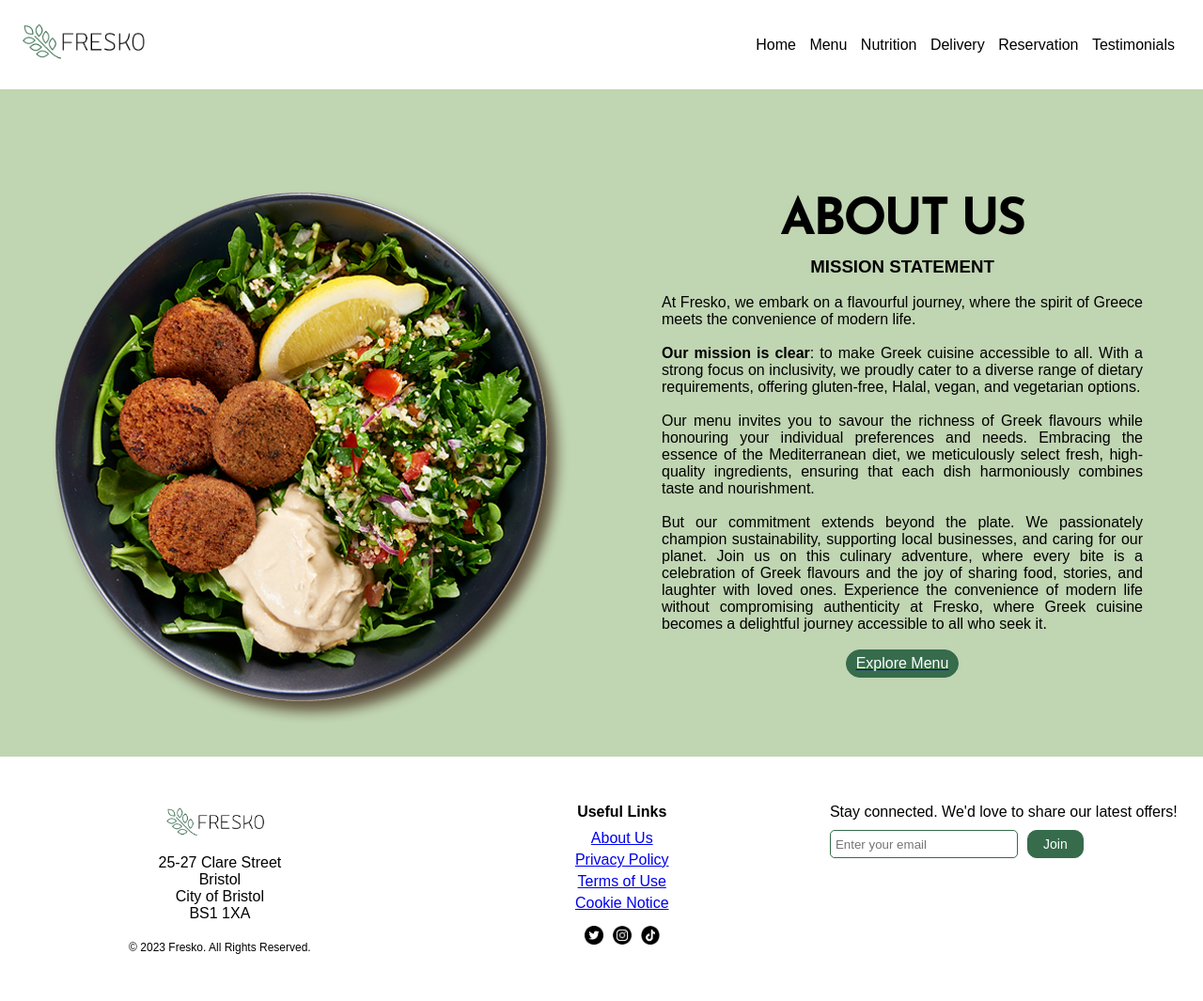
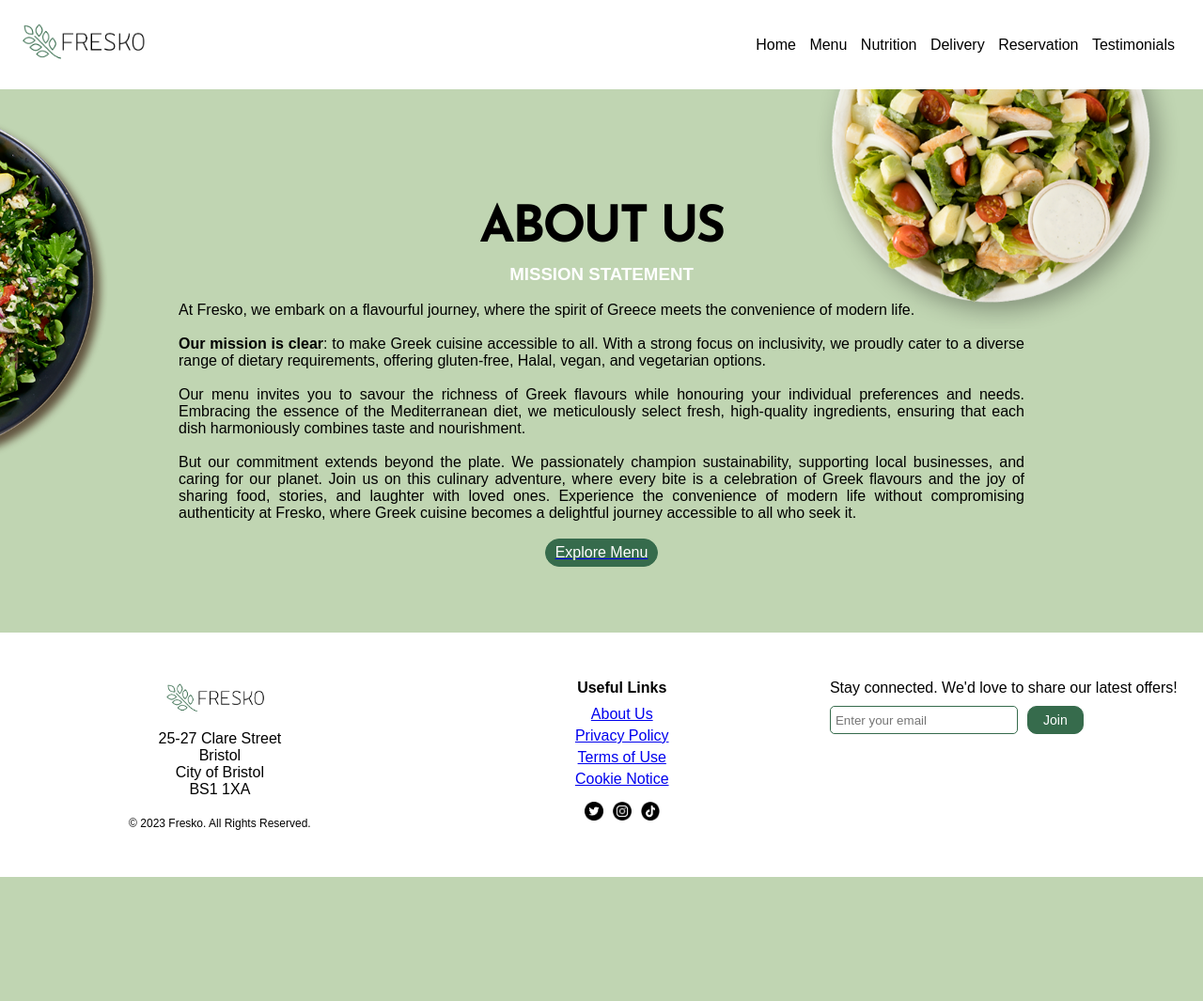
Before and after one commit to granolaameobi/fresko, a Flask app: page /about-us in a window 1280 px wide. Shown: the whole page at 94% size. After the commit the page ends 933 px from the top, so only its background shows below. Run offline with Flask 2, Linux system fonts and the light colour scheme; some web fonts are replaced.

Commit message:
feat: additional modifications to some pages

```diff
--- a/static/css/style.css
+++ b/static/css/style.css
@@ -309,8 +309,64 @@ h1, .menu-button, img {
     width: 220px;
   }
 
-  .delivery-page-contents {
+  .page-contents {
     position: relative;
     margin: 0 auto;
     max-width: 1000px;
   }
+
+  .aboutus-image {
+    position: absolute;
+}
+
+#falafel-image {
+    left: -275px;
+    top: 100px;
+    height: 400px;
+    width: 400px;
+    z-index: -1;
+}
+
+#bowl1-image {
+    right: 0px;
+    top: -50px;
+    height: 400px;
+    width: 450px;
+    z-index: -1;
+}
+
+.mission-title {
+    color: white;
+}
+
+.tomato_garlic {
+    position: absolute;
+    left: -200px;
+    top: 120px;
+    width: 500px;
+    z-index: -1;
+}
+
+.lemon_slice {
+    position: absolute;
+    left: 150px;
+    top: 50px;
+    width: 200px;
+    z-index: -1;
+}
+
+.salad_throw {
+    position: absolute;
+    right: 30px;
+    top: 673px;
+    width: 300px;
+    z-index: -1;
+}
+
+.tomato_chilli {
+    position: absolute;
+    right: 0px;
+    top: 1000px;
+    width: 400px;
+    z-index: -1;
+}
--- a/templates/about-us.html
+++ b/templates/about-us.html
@@ -3,11 +3,11 @@
 {% block title %}Fresko | About Us{% endblock %}
 
 {% block content %}
-    <div class="center">
-        <img src="static/images/falafel.png" alt="Falafel" width="50px" height="50px">
+<br><br><br><br>
+    <div class="page-contents">
         <div class="content">
             <h1 class="section-title">ABOUT US</h1>
-            <h3>MISSION STATEMENT</h3>
+            <h3 class="mission-title">MISSION STATEMENT</h3>
             <br>
             <div class="justify">
                 <p>At Fresko, we embark on a flavourful journey, where the spirit of Greece meets the convenience of modern life.<br><br>
@@ -25,4 +25,7 @@
             </a>
         </div>
     </div>
+
+    <img src="static/images/falafel.png" alt="Falafel" class="aboutus-image" id="falafel-image">
+    <img src="static/images/salad_bowl_1.png" alt="Bowl_1" class="aboutus-image" id="bowl1-image">
 {% endblock %}
--- a/templates/cookies.html
+++ b/templates/cookies.html
@@ -81,6 +81,6 @@
 </div>
 </div>
 
-<img src="/static/images/kebab_skewers.png" alt="Kebab Skewers" style="float: right; margin: -500px 0 0 0; width: 300px;">
+<img src="/static/images/tomato_chilli.png" alt="Tomato Chilli" class="tomato_chilli">
 
 {% endblock %}
--- a/templates/delivery.html
+++ b/templates/delivery.html
@@ -4,7 +4,7 @@
 
 {% block content %}
 
-<div class="delivery-page-contents">
+<div class="page-contents">
     <div class="curved-box" align="center" style="margin-top: 100px; margin-left: 80px; width: 800px">
         <h1 class="section-title" style="color: white">GREEK FOOD<br>HAS NEVER<br>BEEN FASTER</h1>
         <div class="left">
--- a/templates/privacy.html
+++ b/templates/privacy.html
@@ -3,6 +3,7 @@
 {% block title %}Fresko | Privacy Policy{% endblock %}
 
 {% block content %}
+<img src="static/images/lemon_slice.png" alt="Lemon Slice" class="lemon_slice">
     <div class="center">
         <div class="content">
             <h1 class="section-title">Privacy Policy</h1>
@@ -57,6 +58,6 @@
         </div>
     </div>
 
-    <img src="/static/images/salad_throw.png" alt="Salad Throw" style="float: right; margin: -500px 0 0 0; width: 300px;">
+    <img src="/static/images/salad_throw.png" alt="Salad Throw" class="salad_throw">
 
 {% endblock %}
--- a/templates/terms-of-use.html
+++ b/templates/terms-of-use.html
@@ -53,7 +53,7 @@
         </div>
     </div>
 
-    <img src="/static/images/half_bowl.png" alt="Half Bowl" style="float: left; margin-left: -75px; margin-top: -1000px; width: 400px;">
-    <img src="/static/images/basil_leaves.png" alt="Basil Leaves" style="float: right; margin-right: 100px; margin-top: -400px; width: 300px;">
+    <img src="/static/images/half_bowl.png" alt="Half Bowl" style="float: left; margin-left: -75px; margin-top: -900px; width: 350px;">
+    <img src="/static/images/basil_leaves.png" alt="Basil Leaves" style="float: right; margin-right: 100px; margin-top: -1175px; width: 300px;">
 
 {% endblock %}
```
Also changed, not shown: templates/testimonials.html (+16 -11 lines), static/images/lemon_slice.png (added), static/images/salad_bowl_1.png (added), static/images/tomato_chilli.png (added), static/images/tomato_garlic.png (added).
